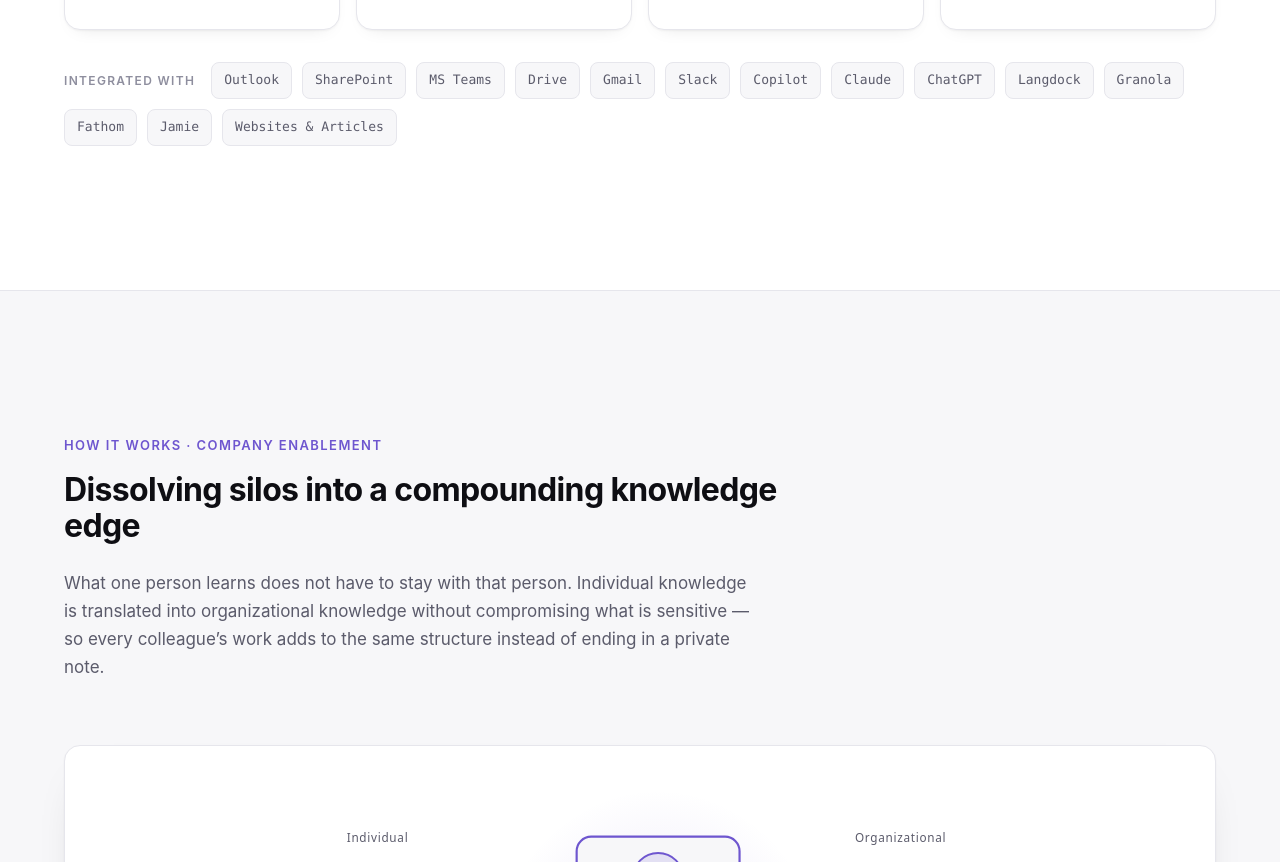
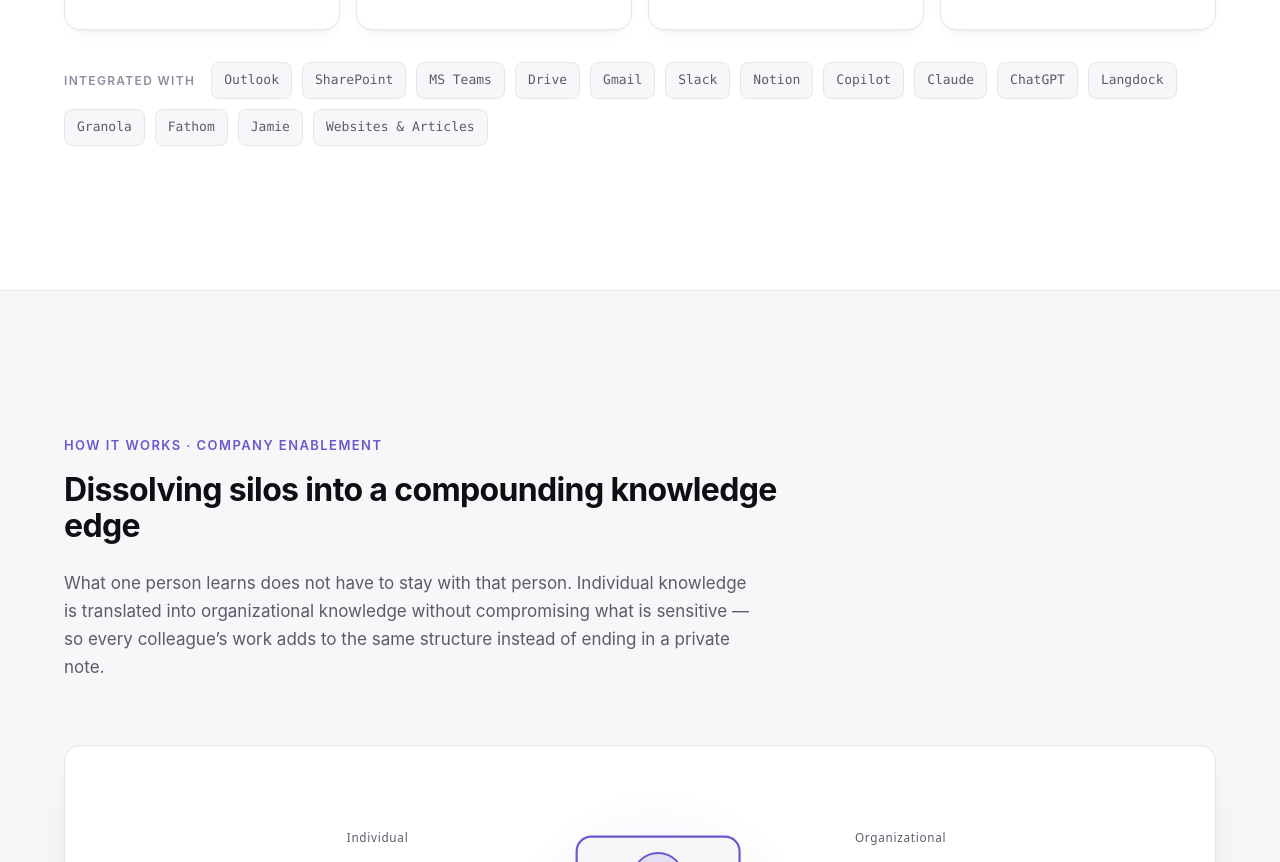
Before and after one commit to daviddamjakob-claude/basezero-lp, a plain HTML site: page index.html in a window 1280 px wide. Shown: the part 3411-4273 px from the top of the page. Drawn offline with Linux system fonts and the light colour scheme.

Commit message:
Add Notion to the integration list
Also syncs the README section names to the renamed how-it-works parts.

Co-Authored-By: Claude Opus 5 <noreply@anthropic.com>

```diff
--- a/index.html
+++ b/index.html
@@ -1242,6 +1242,7 @@
       <span class="tag">Drive</span>
       <span class="tag">Gmail</span>
       <span class="tag">Slack</span>
+      <span class="tag">Notion</span>
       <span class="tag">Copilot</span>
       <span class="tag">Claude</span>
       <span class="tag">ChatGPT</span>
```
Also changed, not shown: 1 other file.
